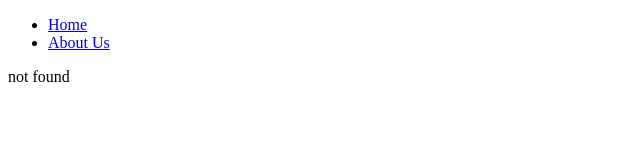
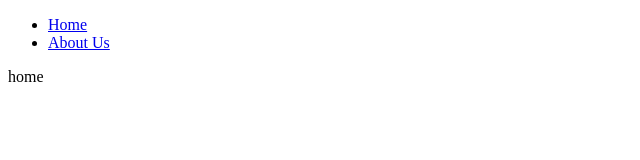
Before and after one commit to siri906/nomad, a Next.js app: page / in a window 1280 px wide. Before the commit this address had no page. Shown: the top 160 px of the page, without its empty margins (0-640 px from the left). Built offline with nearby package versions, Linux system fonts and the light colour scheme.

Commit message:
meta data 공통화 작업

```diff
--- /dev/null
+++ b/app/(home)/page.tsx
@@ -0,0 +1,9 @@
+import React from "react";
+
+export const metadata = {
+  title: "Home",
+};
+
+export default function Page() {
+  return <div>home</div>;
+}
--- a/app/layout.tsx
+++ b/app/layout.tsx
@@ -1,7 +1,12 @@
+import { Metadata } from "next";
 import NavigationComp from "../components/NavigationComp";
 
 // metadata 는 서버 컴포넌트에서만 사용가능
-export const metadata = {
+export const metadata: Metadata = {
+  title: {
+    template: "%s | Next js",
+    default: "Loading",
+  },
   description: "Generated by Next.js",
 };
 
```
